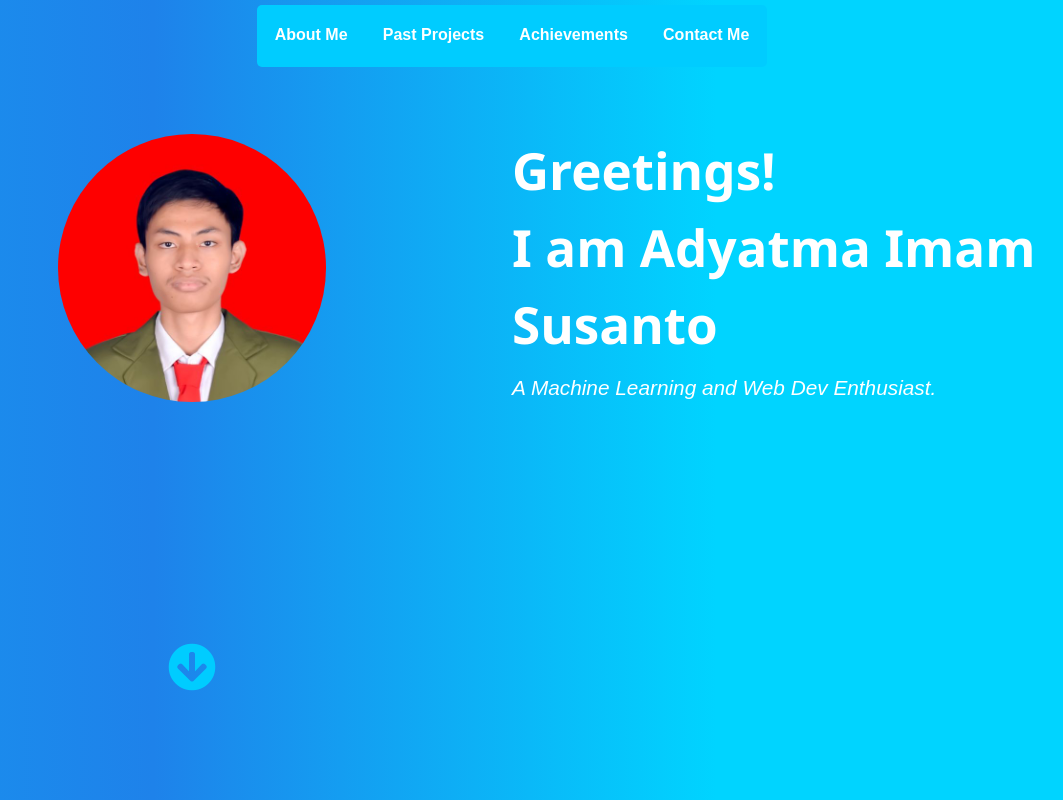
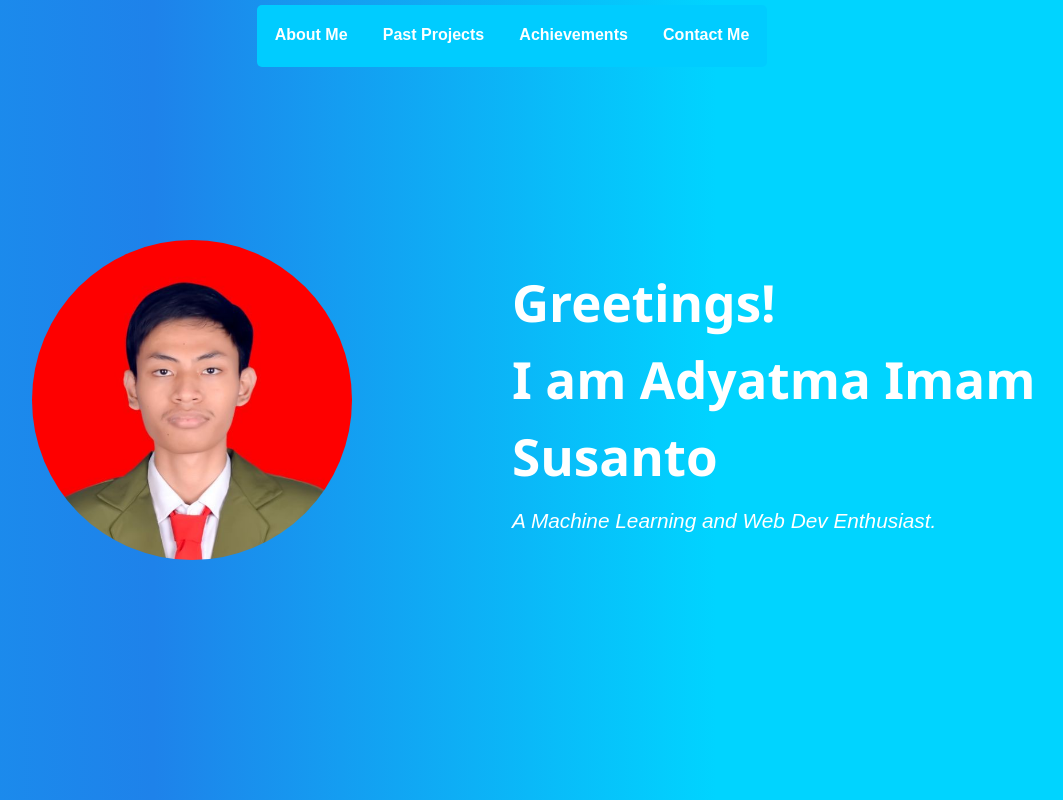
Before and after one commit to Atma1/simple-portfolio, a React (Vite) app: page / in a window 1280 px wide. Shown: the top 800 px of the page, without its empty margins (128-1191 px from the left). Built offline with nearby package versions, Linux system fonts and the light colour scheme.

Commit message:
Deleted Arrow

```diff
--- a/src/components/Welcome.jsx
+++ b/src/components/Welcome.jsx
@@ -2,6 +2,7 @@ import atmaImage from '../assets/me.jpeg'
 
 export default function Welcome() {
     return (
+    <>
         <section id="welcome-section">
             <img src={atmaImage} alt="Atma profile picture" />
             <div id="about-me">
@@ -9,9 +10,7 @@ export default function Welcome() {
                 <h1>I am Adyatma Imam Susanto</h1>
                 <p>A Machine Learning and Web Dev Enthusiast.</p>
             </div>
-        <a href="#projects" id="arrow-down-icon">
-            <i class="fa fa-arrow-circle-down" aria-hidden="true"></i>
-        </a>
         </section>
+    </>
     )
 }
```
Lines whose indentation alone changed are shown as unchanged.
